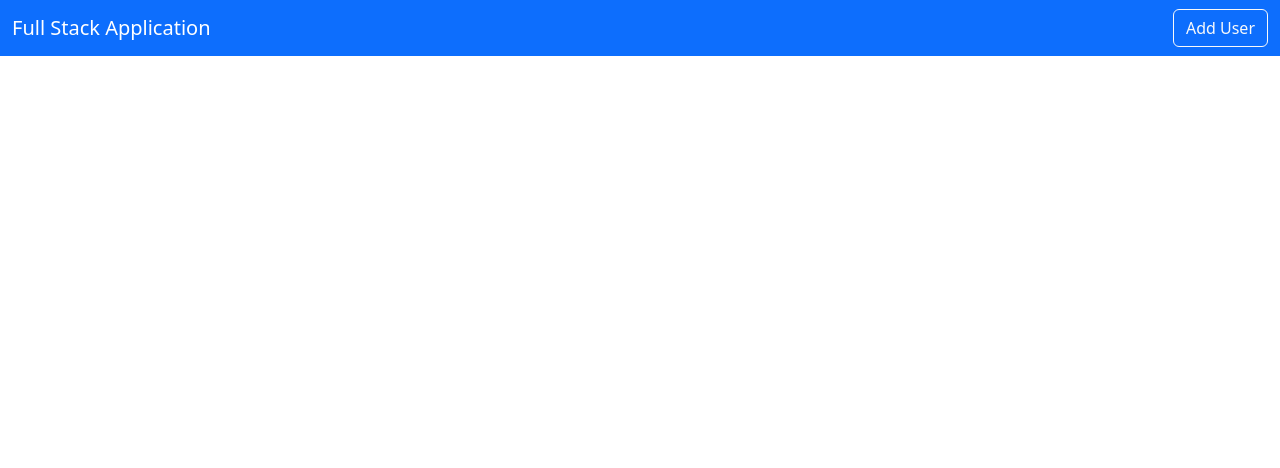
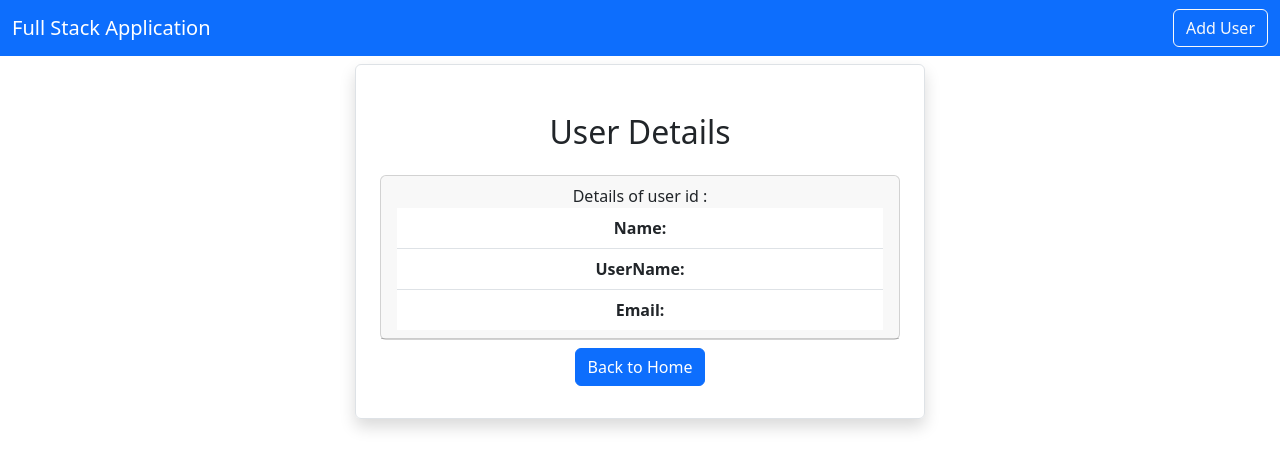
Before and after one commit to Amepistheo/Fullstack_Study, a React (Create React App) app in the folder fullstack-front/: page /viewuser/1 in a window 1280 px wide. Shown: the top 468 px of the page. Built offline with nearby package versions, Linux system fonts and the light colour scheme; no server answers.

Commit message:
특정 User 정보 보기

```diff
--- a/fullstack-front/src/App.js
+++ b/fullstack-front/src/App.js
@@ -5,6 +5,7 @@
 import { BrowserRouter as Router, Routes, Route} from 'react-router-dom';
 import AddUser from './users/AddUser';
 import EditUser from './users/EditUser';
+import ViewUser from './users/ViewUser';
 
 function App() {
   return (
@@ -16,6 +17,7 @@
         <Route exact path="/" element={<Home/>} />
         <Route exact path="/adduser" element={<AddUser/>} />
         <Route exact path="/edituser/:id" element={<EditUser/>} />
+        <Route exact path="/viewuser/:id" element={<ViewUser />} />
       </Routes>
       </Router>
 
--- a/fullstack-front/src/layout/Navbar.js
+++ b/fullstack-front/src/layout/Navbar.js
@@ -6,7 +6,7 @@
         <div>
             <nav className="navbar navbar-expand-lg navbar-dark bg-primary">
                 <div className="container-fluid">
-                    <a className="navbar-brand" href="#">Full Stack Application</a>
+                    <Link className="navbar-brand" to="/">Full Stack Application</Link>
                     <button className="navbar-toggler" type="button" data-bs-toggle="collapse" data-bs-target="#navbarSupportedContent" aria-controls="navbarSupportedContent" aria-expanded="false" aria-label="Toggle navigation">
                     <span className="navbar-toggler-icon"></span>
                     </button>
--- a/fullstack-front/src/pages/Home.js
+++ b/fullstack-front/src/pages/Home.js
@@ -4,9 +4,9 @@
 
 export default function Home() {
 
-    const [users, setUsers] = useState([])
+    const [users, setUsers] = useState([]);
 
-    const {id} = useParams()
+    const {id} = useParams();
 
     useEffect(() => {
         loadUsers();
@@ -19,7 +19,7 @@
 
     const deleteUser=async(id)=> {
         await axios.delete(`http://localhost:8080/user/${id}`);
-        loadUsers()
+        loadUsers();
     };
 
   return (
@@ -46,7 +46,9 @@
                         <td>{user.email}</td>
 
                         <td>
-                            <button className='btn btn-primary mx-2'>View</button>
+                            <Link className='btn btn-primary mx-2'
+                                to={`/viewuser/${user.id}`}
+                            >View</Link>
                             <Link className='btn btn-outline-primary mx-2'
                                 to={`/edituser/${user.id}`}
                             >Edit</Link>
--- a/fullstack-front/src/users/ViewUser.js
+++ b/fullstack-front/src/users/ViewUser.js
@@ -0,0 +1,55 @@
+import axios from "axios";
+import React, { useEffect,useState } from "react";
+import { Link, useParams } from "react-router-dom";
+
+export default function ViewUser() {
+  const [user, setUser] = useState({
+    name: "",
+    username: "",
+    email: "",
+  });
+
+  const { id } = useParams();
+
+  useEffect(() => {
+    loadUser();
+  }, []);
+
+  const loadUser = async () => {
+    const result = await axios.get(`http://localhost:8080/user/${id}`);
+    setUser(result.data);
+  };
+
+  return (
+    <div className="container">
+      <div className="row">
+        <div className="col-md-6 offset-md-3 border rounded p-4 mt-2 shadow">
+          <h2 className="text-center m-4">User Details</h2>
+
+          <div className="card">
+            <div className="card-header">
+              Details of user id : {user.id}
+              <ul className="list-group list-group-flush">
+                <li className="list-group-item">
+                  <b>Name:</b>
+                  {user.name}
+                </li>
+                <li className="list-group-item">
+                  <b>UserName:</b>
+                  {user.username}
+                </li>
+                <li className="list-group-item">
+                  <b>Email:</b>
+                  {user.email}
+                </li>
+              </ul>
+            </div>
+          </div>
+          <Link className="btn btn-primary my-2" to={"/"}>
+            Back to Home
+          </Link>
+        </div>
+      </div>
+    </div>
+  );
+}
```
